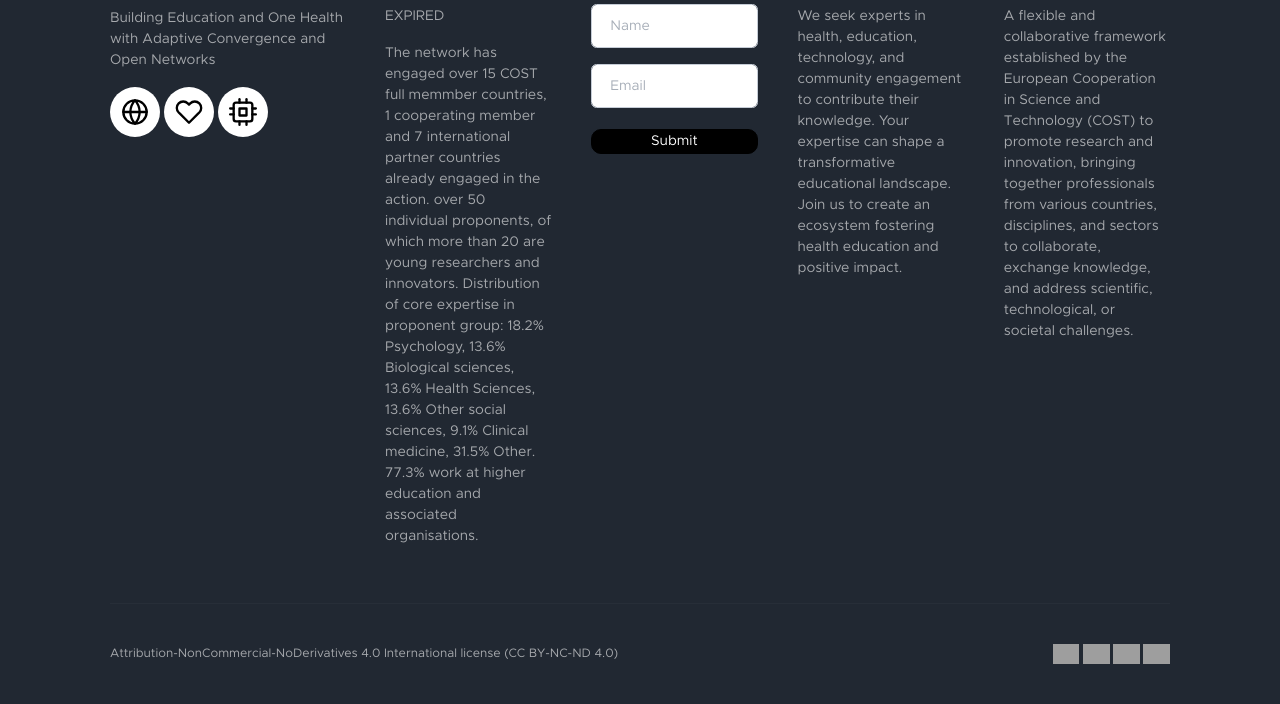
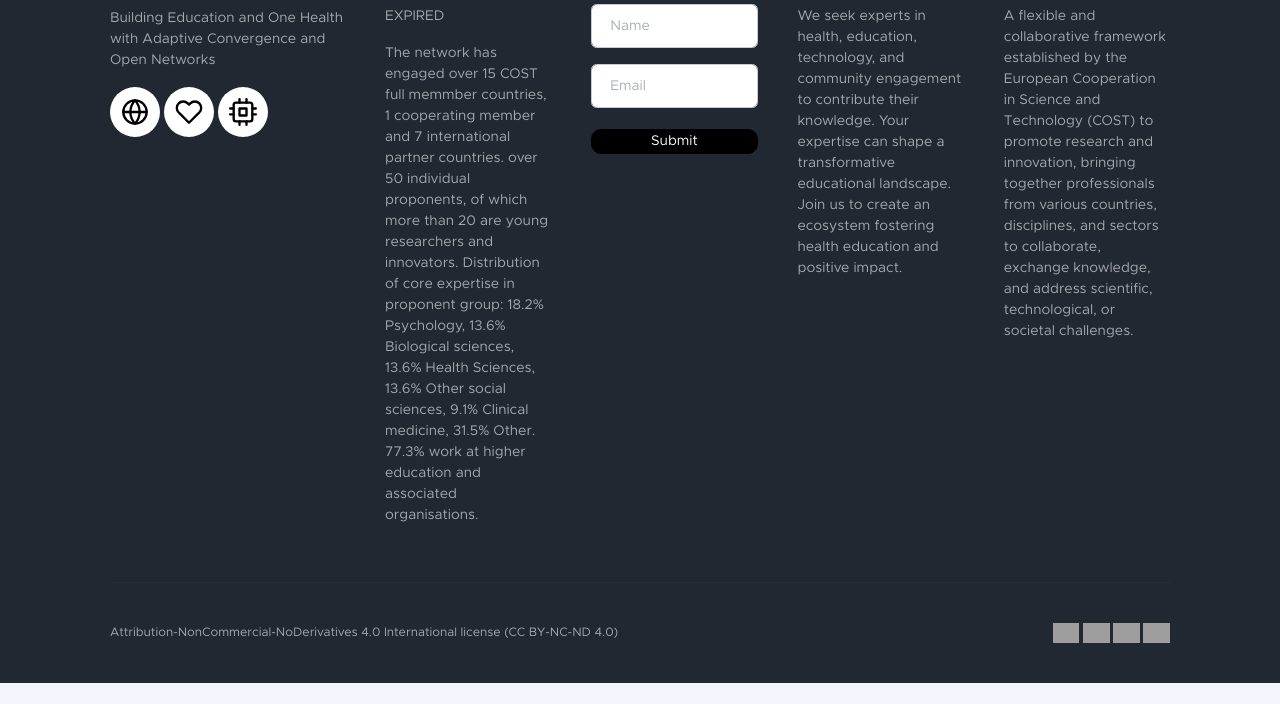
Before and after one commit to EnricGTorrents/BEACON, a plain HTML site: page index.html in a window 1280 px wide. Shown: the part 1534-2238 px from the top of the page. After the commit the page ends 2217 px from the top, so only its background shows below. Drawn offline with nearby package versions, Linux system fonts and the light colour scheme; grey boxes are pictures that could not be loaded.

```diff
--- a/index.html
+++ b/index.html
@@ -250,7 +250,7 @@ Status of the group
 
                                         </div>
 
-<p id="demo"></p><p>The network has engaged over 15 COST full memmber countries, 1 cooperating member and 7 international partner countries already engaged in the action. over 50 individual proponents, of which more than 20 are young researchers and innovators. Distribution of core expertise in proponent group: 18.2% Psychology, 13.6% Biological sciences, 13.6% Health Sciences, 13.6% Other social sciences, 9.1% Clinical medicine, 31.5% Other. 77.3% work at higher education and associated organisations.
+<p id="demo"></p><p>The network has engaged over 15 COST full memmber countries, 1 cooperating member and 7 international partner countries. over 50 individual proponents, of which more than 20 are young researchers and innovators. Distribution of core expertise in proponent group: 18.2% Psychology, 13.6% Biological sciences, 13.6% Health Sciences, 13.6% Other social sciences, 9.1% Clinical medicine, 31.5% Other. 77.3% work at higher education and associated organisations.
 
 </p>
 
```
